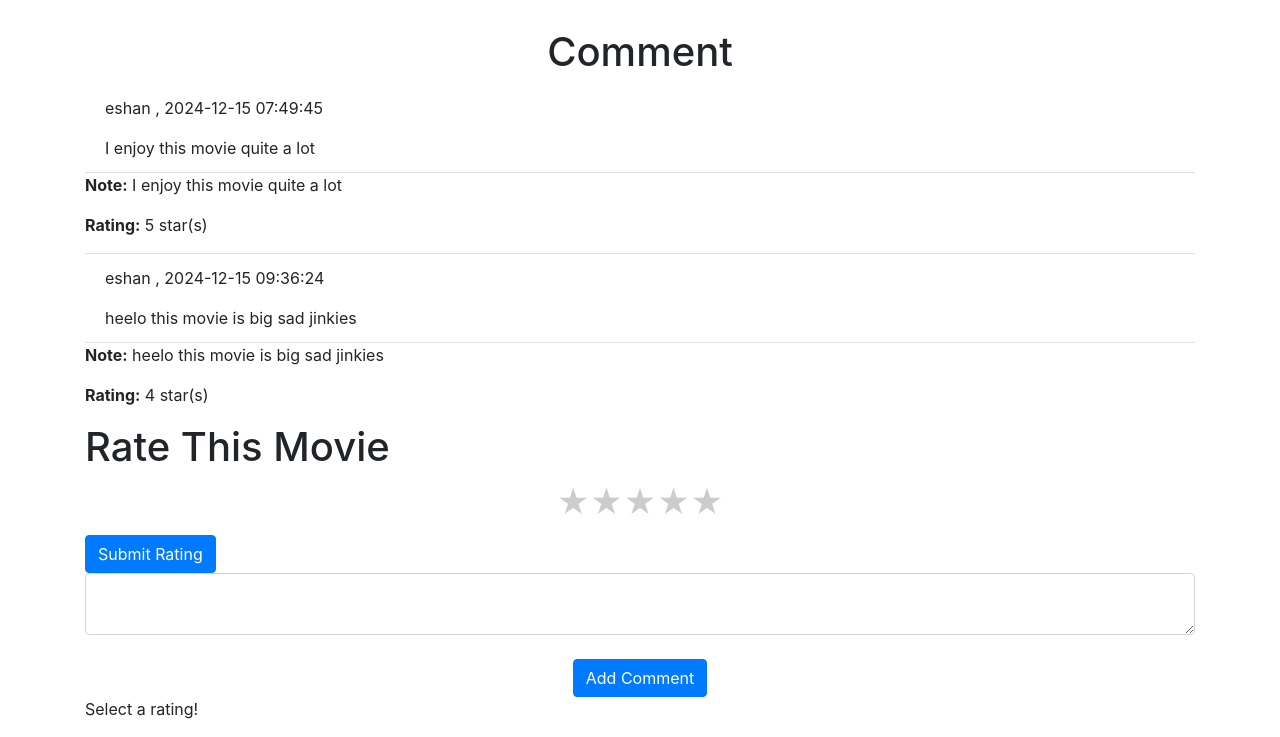
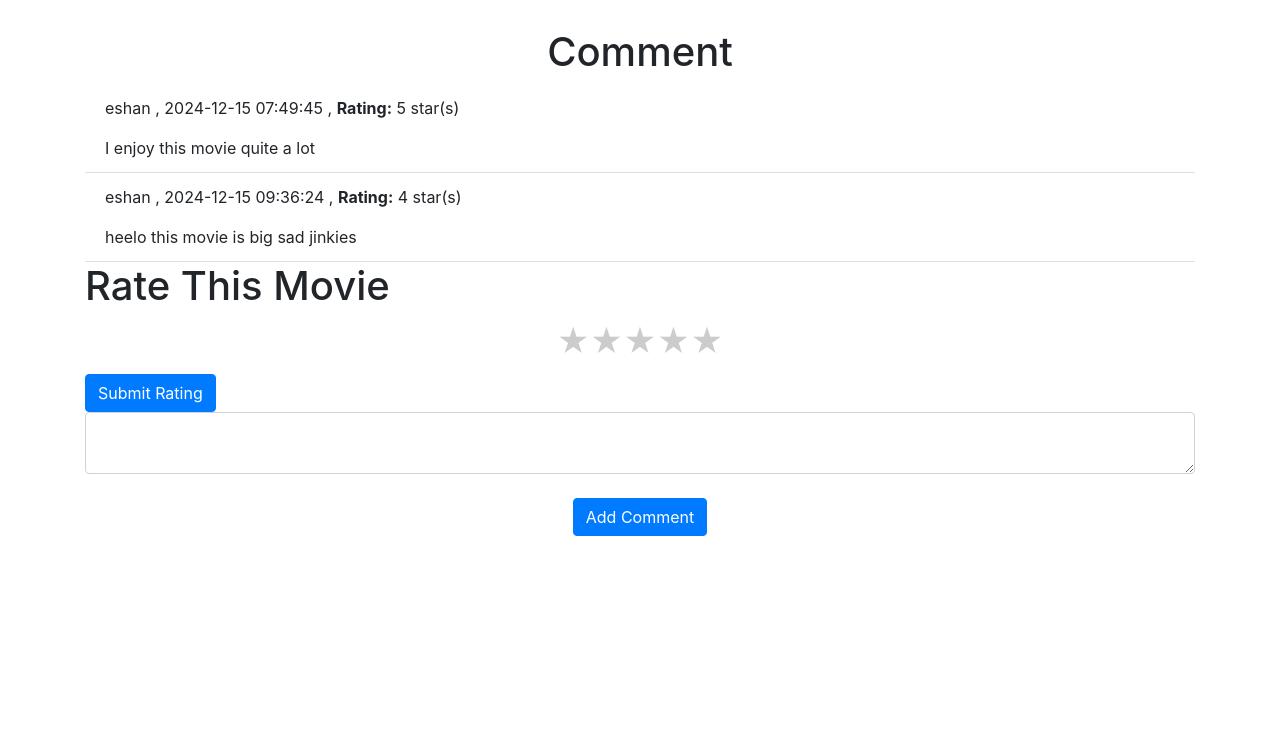
Before and after one commit to MasterFlame107/PWA-REVIEW-APP, a Flask app: template webtry/Website/templates/moviebase.html in a window 1280 px wide. Shown: the part 325-1062 px from the top of the page. After the commit the page ends 861 px from the top, so only its background shows below. Run offline with Flask 3, Linux system fonts and the light colour scheme; the template is opened without the code that fills it: values that come from a table or form of the project are taken from there, most other values are stand-ins (such as "Sample title", 1, 10 or a date in 2020); some libraries are stand-ins or nearby versions.

Commit message:
reorganising + attempt 2 at star rating

```diff
--- a/webtry/Website/templates/moviebase.html
+++ b/webtry/Website/templates/moviebase.html
@@ -60,20 +60,13 @@
     <ul class="list-group list-group-flush" id="notes">
       {% for note in movie_notes %}
         <li class="list-group-item">
-        <p>{{note.user_name}} ,  {{note.date}}</p>
+        <p>{{note.user_name}} ,  {{note.date}} , <strong>Rating:</strong> {{ note.rating }} star(s)</p></p>
         {{ note.data }}
-        <!-- <button type="button" class="close" onClick="deleteNote({{note.Id}})">
-          <span aria-hidden="true">&times;</span>
-        </button> -->
         </li>
-        {% if note.data %}
-          <p><strong>Note:</strong> {{ note.data }}</p>
-        {% endif %}
-        <p><strong>Rating:</strong> {{ note.rating }} star(s)</p>
       {% endfor %}
     </ul>
     <h1>Rate This Movie</h1>
-    <form methpd='POST'>
+    <form method='POST' name = 'rating', id = 'rating'>
     <div class="star-rating">
       <!-- The stars -->
       <input type="radio" id="star5" name="rating" value="5">
@@ -100,10 +93,6 @@
         <button type="submit" class="btn btn-primary">Add Comment</button>
       </div>
     </form>
-
-
-  <p id="rating-display">Select a rating!</p>
-
   <script>
     // JavaScript to update the rating display
     const stars = document.querySelectorAll('.star-rating input');
```
Also changed, not shown: webtry/instance/database.db.
